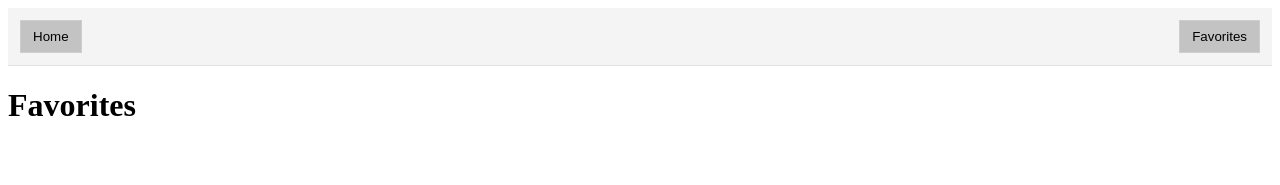
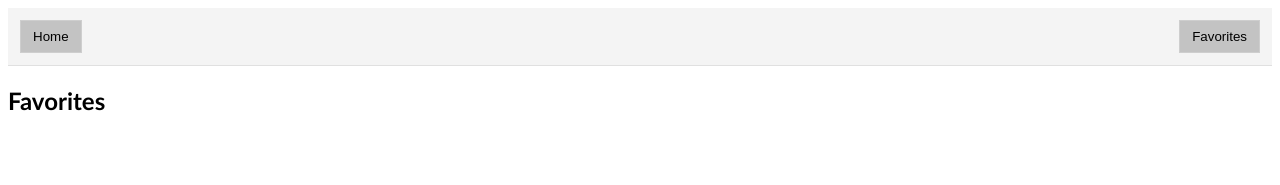
Before and after one commit to apeissigma/aic-explorer, a React (Vite) app: page /Favorites in a window 1280 px wide. Shown: the top 185 px of the page. Built offline with nearby package versions, Linux system fonts and the light colour scheme.

Commit message:
Adds favorites feature

```diff
--- a/src/components/ArtCard.jsx
+++ b/src/components/ArtCard.jsx
@@ -1,6 +1,20 @@
+import "../css/ArtCard.css"
 import { Link } from "react-router-dom";
+import { useFavoriteContext } from "../contexts/FavoriteContext";
 
 function ArtCard({artwork}) {
+  const {isFavorite, addToFavorites, removeFromFavorites} = useFavoriteContext();
+  const favorite = isFavorite(artwork.id); //favorite status
+
+  function onFavoriteClick(e) {
+    e.preventDefault();
+    if (favorite) {
+      removeFromFavorites(artwork.id);
+    } else {
+      addToFavorites(artwork);
+    }
+  }
+
   const id = artwork.id;
   const img_id = artwork.image_id;
   // !!! todo: add actual no-img image
@@ -13,15 +27,12 @@ function ArtCard({artwork}) {
 
   return (
     <div className="art-card">
-      <Link to={`ArtPage/${id}`}>
-
           <div className="card-img">
             <img src={img_url} alt={artwork.title}/>
           </div>
           <div className="card-info">
               <p>{id}</p>
               <div className="color-block" style={{ backgroundColor: bgColor }}></div>
-
 
               <p>{artwork.title}</p>
               <p>Artist: {artwork.artist_title}</p>
@@ -31,8 +42,9 @@ function ArtCard({artwork}) {
               <p>Style: {artwork.style_title ? `${artwork.style_title}` : 'No style data'}</p>
               <p>{artwork.is_on_view ? 'On view' : 'Currently off view'}</p>
           </div>
-          </Link>
-        </div>
+          <button><Link to={`ArtPage/${id}`}>View Work</Link></button>
+          <button className={`favorite-btn ${favorite ? "active" : "inactive"}`} onClick={onFavoriteClick}>&#9829;</button>
+      </div>
 
     )
 }
--- /dev/null
+++ b/src/contexts/FavoriteContext.jsx
@@ -0,0 +1,49 @@
+import { createContext, useState, useContext, useEffect } from 'react'
+
+const FavoriteContext = createContext();
+
+export const useFavoriteContext = () => useContext(FavoriteContext);
+
+//anything inside provider will be treated as children
+export const FavoriteProvider = ({children}) => {
+    const [favorites, setFavorites] = useState([]);
+
+    //check if any favorites in local storage
+    useEffect(() => {
+        const storedFavorites = localStorage.getItem("favorites");
+
+        //read in favorites, parse string into array
+        if (storedFavorites) setFavorites(JSON.parse(storedFavorites))
+    }, [])
+
+    //update storage when state changes, convert favorites into string
+    useEffect(() => {
+        localStorage.setItem('favorites', JSON.stringify(favorites))
+    }, [favorites])
+
+    const addToFavorites = (artwork) => {
+        //take previous value and add new artwork
+        setFavorites(prev => [...prev, artwork]);
+    }
+
+    const removeFromFavorites = (artworkId) => {
+        //generate new array with all values except the one to remove
+        setFavorites(prev => prev.filter(artwork => artwork.id !== artworkId));
+    }
+
+    const isFavorite = (artworkId) => {
+        return favorites.some(artwork => artwork.id === artworkId);
+    }
+
+    //values globally available to children, accessed in the context provider
+    const value = {
+        favorites,
+        addToFavorites,
+        removeFromFavorites,
+        isFavorite
+    }
+
+    return <FavoriteContext.Provider value={value}>
+        {children}
+    </FavoriteContext.Provider>
+}
--- a/src/css/App.css
+++ b/src/css/App.css
@@ -1,4 +1,6 @@
 main {
+    max-width: 1400px;
+    margin: 0 auto;
     font-family:'Gill Sans', 'Gill Sans MT', Calibri, 'Trebuchet MS', sans-serif;
 }
 
@@ -16,3 +18,9 @@ button:hover {
     width: 100%;
     height: 10px;
 }
+
+.artwork-grid {
+    display: flex;
+    flex-flow:wrap;
+    justify-content: center;
+}
--- a/src/css/ArtCard.css
+++ b/src/css/ArtCard.css
@@ -46,3 +46,11 @@
     color: #1a1a1a;
     margin-bottom: 4px;
 }
+
+.favorite-btn.inactive {
+    color: #f5f5f5;
+}
+
+.favorite-btn.active {
+    color: #8e000c;
+}
--- a/src/css/Home.css
+++ b/src/css/Home.css
@@ -1,11 +1,3 @@
-main {
-    display: flex;
-    flex-flow:wrap;
-    justify-content: center;
-    max-width: 1400px;
-    margin: 0 auto;
-}
-
 .loading, .error-message {
     grid-column: 1 / -1;
     text-align: center;
--- a/src/main.jsx
+++ b/src/main.jsx
@@ -1,10 +1,13 @@
+import './css/index.css'
 import { StrictMode } from 'react'
 import { createRoot } from 'react-dom/client'
-import './css/index.css'
+import { BrowserRouter } from "react-router-dom";
 import App from './App.jsx'
 
 createRoot(document.getElementById('root')).render(
   <StrictMode>
-    <App />
-  </StrictMode>,
+    <BrowserRouter>
+      <App />
+    </BrowserRouter>
+  </StrictMode>
 )
--- a/src/pages/Favorites.jsx
+++ b/src/pages/Favorites.jsx
@@ -1,11 +1,30 @@
+import '../css/App.css'
+import { useFavoriteContext } from "../contexts/FavoriteContext";
+import ArtCard from "../components/ArtCard"
 
-function Favorites()
-{
+
+function Favorites() {
+  const {favorites} = useFavoriteContext();
+
+  if (favorites) {
+    return (
+      <main>
+        <h2>Favorites</h2>
+        <div className="artwork-grid">
+          {favorites.map((artwork) => (
+            <ArtCard artwork={artwork} key={artwork.id} />
+          ))}
+        </div>
+      </main>
+
+    );
+  }
+
   return (
-    <>
-      <h1>Favorites</h1>
-    </>
-  )
+    <div className="favorites-empty">
+      <h2>No Favorites</h2>
+    </div>
+  );
 }
 
 export default Favorites;
--- a/src/pages/Home.jsx
+++ b/src/pages/Home.jsx
@@ -1,6 +1,5 @@
 import '../css/App.css'
 import '../css/Home.css'
-import '../css/ArtCard.css'
 import '../css/SearchBar.css'
 import ArtCard from '../components/ArtCard.jsx'
 import { useEffect, useState } from 'react'
@@ -64,15 +63,13 @@ function Home() {
         {error && <div className="error-message">{error}</div>}
 
         {loading ? (
-          <div className="loading">Loading...</div>
+        <div className="loading">Loading...</div>
         ) : (
-          artworks && artworks.length > 0 ? (
-            artworks.map((artwork) => (
+        <div className="artwork-grid">
+          {artworks.map((artwork) => (
               <ArtCard key={artwork.id} artwork={artwork} />
-            ))
-          ) : (
-            <div>No artworks found</div>
-          )
+            ))}
+        </div>
         )}
       </main>
     </>
```
Also changed, not shown: src/App.jsx (+5 -11 lines), src/contexts/AppContext.jsx (deleted, +0 -42 lines).
